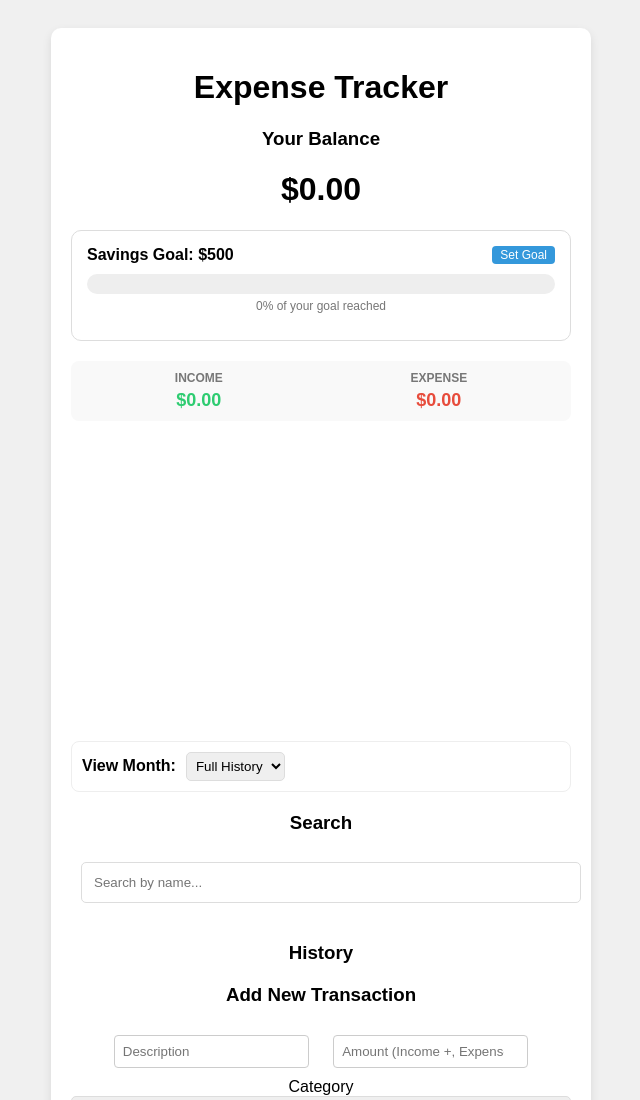
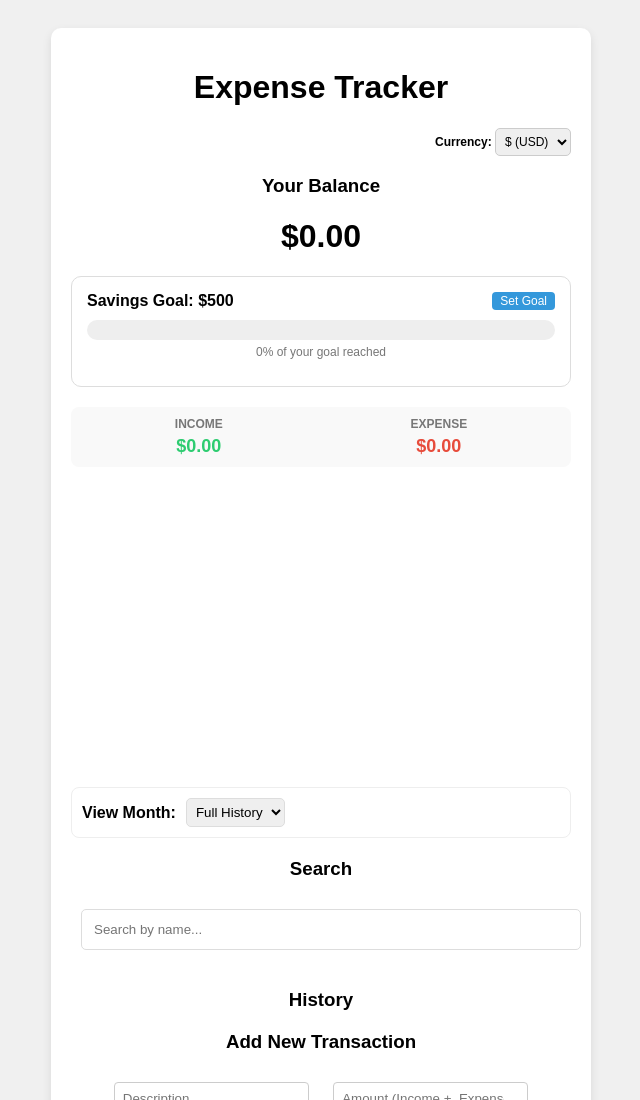
Before and after one commit to Induwari28/expense-tracker, a website: page public/dashboard.html in a window 1280 px wide. Shown: the top 1100 px of the page, without its empty margins (319-959 px from the left). Drawn offline with nearby package versions, Linux system fonts and the light colour scheme; no server answers.

Commit message:
feat: add dynamic currency selector ($, £, €, ₹) across dashboard

```diff
--- a/public/dashboard.html
+++ b/public/dashboard.html
@@ -28,7 +28,6 @@
             margin-bottom: 20px;
         }
 
-        /* Savings Goal Button Style */
         .goal-btn {
             padding: 2px 8px;
             font-size: 12px;
@@ -38,11 +37,34 @@
             border-radius: 4px;
             cursor: pointer;
         }
+
+        /* NEW: Currency Selector Styling */
+        .currency-container {
+            text-align: right;
+            margin-bottom: 10px;
+        }
+        #currency-select {
+            width: auto;
+            padding: 5px;
+            margin: 0;
+            font-size: 12px;
+            border: 1px solid #ccc;
+        }
     </style>
 </head>
 <body>
     <div class="container">
         <h1>Expense Tracker</h1>
+
+        <div class="currency-container">
+            <label style="font-size: 12px; font-weight: bold;">Currency: </label>
+            <select id="currency-select" onchange="getTransactions()">
+                <option value="$">$ (USD)</option>
+                <option value="£">£ (GBP)</option>
+                <option value="€">€ (EUR)</option>
+                <option value="₹">₹ (INR)</option>
+            </select>
+        </div>
 
         <div class="balance-container">
             <h3>Your Balance</h3>
@@ -51,7 +73,7 @@
 
         <div class="goal-container" style="background: #fff; padding: 15px; border-radius: 10px; margin-bottom: 20px; border: 1px solid #ddd;">
             <div style="display: flex; justify-content: space-between; align-items: center;">
-                <h4 style="margin: 0;">Savings Goal: $<span id="goal-value">500</span></h4>
+                <h4 style="margin: 0;">Savings Goal: <span id="goal-symbol">$</span><span id="goal-value">500</span></h4>
                 <button onclick="setGoal()" class="goal-btn">Set Goal</button>
             </div>
 
@@ -132,9 +154,15 @@
         const descInp = document.getElementById('desc');
         const amountInp = document.getElementById('amount');
         const categoryInp = document.getElementById('category');
+        const currencySelect = document.getElementById('currency-select');
+        const goalSymbol = document.getElementById('goal-symbol');
 
         async function getTransactions() {
             try {
+                // 1. GET THE SELECTED CURRENCY SYMBOL
+                const currency = currencySelect.value;
+                goalSymbol.innerText = currency; // Update the symbol in the Goal header
+
                 const res = await fetch('/api/transactions');
                 let transactions = await res.json();
 
@@ -155,6 +183,7 @@
                     item.classList.add(t.amount < 0 ? 'minus' : 'plus');
                     const date = new Date(t.createdAt).toLocaleDateString('en-US', { month: 'short', day: 'numeric' });
 
+                    // 2. USE DYNAMIC CURRENCY IN THE HISTORY LIST
                     item.innerHTML = `
                         <div>
                             <span class="item-name">${t.text}</span>
@@ -162,7 +191,7 @@
                             <small class="item-date">${date}</small>
                         </div>
                         <div>
-                            <span>${t.amount < 0 ? '-' : '+'}$${Math.abs(t.amount)}</span>
+                            <span>${t.amount < 0 ? '-' : '+'}${currency}${Math.abs(t.amount).toFixed(2)}</span>
                             <button class="edit-btn" onclick="editItem('${t._id}', '${t.text}', ${t.amount}, '${t.category}')">Edit</button>
                             <button class="delete-btn" onclick="deleteItem('${t._id}')">X</button>
                         </div>
@@ -174,26 +203,26 @@
                 });
 
                 const totalBalance = income + expense;
-                balanceEl.innerText = `$${totalBalance.toFixed(2)}`;
-                incomeEl.innerText = `$${income.toFixed(2)}`;
-                expenseEl.innerText = `$${Math.abs(expense).toFixed(2)}`;
 
-                // 2. TRIGGER PROGRESS BAR UPDATE
-                updateProgressBar(totalBalance);
+                // 3. USE DYNAMIC CURRENCY IN SUMMARY BOXES
+                balanceEl.innerText = `${currency}${totalBalance.toFixed(2)}`;
+                incomeEl.innerText = `${currency}${income.toFixed(2)}`;
+                expenseEl.innerText = `${currency}${Math.abs(expense).toFixed(2)}`;
+
+                updateProgressBar(totalBalance, currency);
                 showChart(income, expense);
             } catch (err) { console.error(err); }
         }
 
-        // --- 3. NEW GOAL FUNCTIONS ---
         function setGoal() {
             const newGoal = prompt("Enter your savings goal amount:", "500");
             if (newGoal && !isNaN(newGoal)) {
                 document.getElementById('goal-value').innerText = newGoal;
-                getTransactions(); // Refresh UI to update bar
+                getTransactions();
             }
         }
 
-        function updateProgressBar(currentBalance) {
+        function updateProgressBar(currentBalance, currency) {
             const goalValue = parseFloat(document.getElementById('goal-value').innerText);
             const progressBar = document.getElementById('progress-bar');
             const goalStatus = document.getElementById('goal-status');
@@ -203,9 +232,10 @@
             if (percentage > 100) percentage = 100;
 
             progressBar.style.width = percentage + "%";
-            goalStatus.innerText = `${Math.round(percentage)}% of your goal reached ($${currentBalance.toFixed(2)} / $${goalValue})`;
 
-            // UI Polish: Change color if progress is high
+            // 4. USE DYNAMIC CURRENCY IN PROGRESS TEXT
+            goalStatus.innerText = `${Math.round(percentage)}% reached (${currency}${currentBalance.toFixed(2)} / ${currency}${goalValue})`;
+
             progressBar.style.backgroundColor = percentage >= 100 ? "#27ae60" : "#2ecc71";
         }
 
@@ -248,7 +278,7 @@
                 data: {
                     labels: ['Income', 'Expense'],
                     datasets: [{
-                        label: 'Amount ($)',
+                        label: 'Amount',
                         data: [inc, Math.abs(exp)],
                         backgroundColor: ['#2ecc71', '#e74c3c']
                     }]
```
